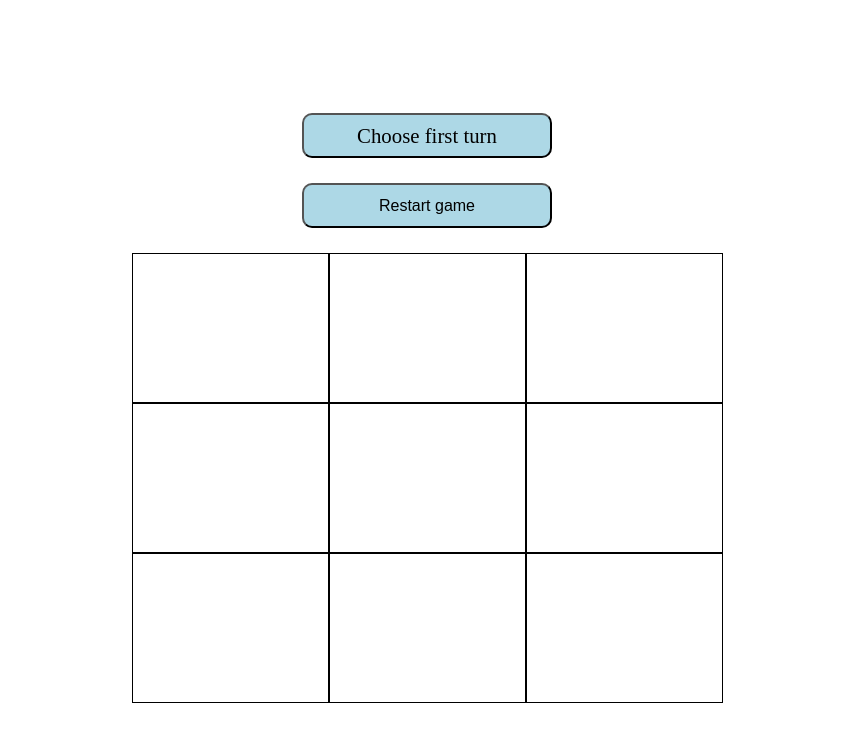
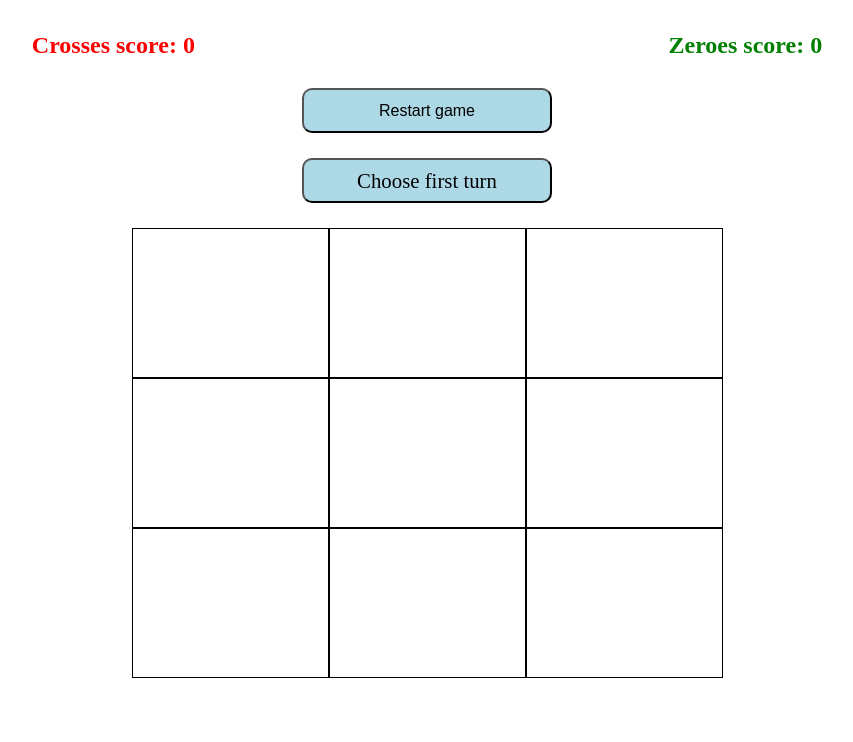
Before and after one commit to artemriabyi6/Tic-tac-toe, a plain HTML site: page index.html in a window 1280 px wide. Shown: the whole page, without its empty margins (213-1066 px from the left). Drawn offline with Linux system fonts and the light colour scheme.

Commit message:
Add score counter

```diff
--- a/index.html
+++ b/index.html
@@ -7,10 +7,13 @@
     <link rel="stylesheet" href="css/style.css">
 </head>
 <body>
-    <div></div>
+    <div class="score-box">
+        <h3 id="crosses-score">0</h3>
+        <h3 id="zeroes-score">0</h3>
+    </div>
     <div id="container">
+        <button class="start-btn" id="start-btn">Restart game</button>
         <button class="choose-btn" id="choose-btn" >Choose first turn</button>
-        <button class="start-btn" id="start-btn">Restart game</button>
         <div id="game-board">
 
             <div class="board-cell"></div>
--- a/index.js
+++ b/index.js
@@ -5,8 +5,18 @@ const greeting = document.createElement('h2')
 const startBtn = document.getElementById('start-btn')
 const choosetBtn = document.getElementById('choose-btn')
 const turn = document.createElement('p')
+const crossesScore = document.getElementById('crosses-score')
+const zeroesScore = document.getElementById('zeroes-score')
 
-// let counter = 0
+console.log(crossesScore, zeroesScore)
+
+
+
+ let counter = 0
+ let counter1 = 0
+
+ crossesScore.textContent =  `Crosses score: ${counter1}`
+zeroesScore.textContent =  `Zeroes score: ${counter}`
 
 let randomNum = function(){Math.floor((Math.random() * 2) + 1)};
 
@@ -15,7 +25,7 @@ function chooseTurn() {
    wrapper.insertBefore(turn, gameBoard)
 
    randomNum = Math.floor((Math.random() * 2) + 1)
-
+   console.log(randomNum)
    turn.classList.add('turn')
    if(randomNum % 2 === 0) {
       turn.textContent = 'Zeroes turn'
@@ -23,9 +33,9 @@ function chooseTurn() {
       turn.textContent = 'Crosses turn'
    }
 
-   if(turn.textContent !== null) {
-      choosetBtn.removeEventListener('click', chooseTurn)
-   }
+   // if(turn.textContent !== null) {
+   //    choosetBtn.removeEventListener('click', chooseTurn)
+   // }
 
    if(turn.textContent !== null) {
       arrfromBoardCells.forEach(cell => {
@@ -46,19 +56,20 @@ startBtn.addEventListener('click', () => {
    arrfromBoardCells.forEach(cell => {
       cell.textContent = ''
       cell.style.backgroundColor = 'inherit'
-      cell.addEventListener('click', playGame)
+       cell.addEventListener('click', playGame)
    })
 
    greeting.textContent = ''
+   console.log(wrapper.contains(turn))
    wrapper.removeChild(turn)
-
+   console.log(randomNum = Math.floor((Math.random() * 2) + 1))
 })
 
 
 
 function playGame(e) {
       randomNum++
-
+      console.log(randomNum)
 
 
       if(randomNum % 2 === 0) {
@@ -86,8 +97,8 @@ function playGame(e) {
            }
 
       if(boardCells[3].textContent === '\u00D7' && boardCells[4].textContent === '\u00D7' && boardCells[5].textContent === '\u00D7'){
-              console.log('Хрестики перемогли')
-              let greeting = document.createElement('h2')
+
+              greeting.style.color = 'red'
               greeting.classList.add('greeting')
               greeting.textContent = 'Crosses have won'
               gameBoard.prepend(greeting)
@@ -246,6 +257,16 @@ function playGame(e) {
 
 
       greeting.textContent === 'Zeroes have won' ? greeting.style.color = 'green' :  greeting.style.color = 'red';
+       switch(greeting.textContent) {
+
+         case 'Zeroes have won': counter++
+                                 zeroesScore.textContent =  `Zeroes score: ${counter++}`
+                                 break;
+         case 'Crosses have won': counter1++
+                                  crossesScore.textContent =  `Crosses score: ${counter1++}`
+                                  break;
+       }
+
 
       if(greeting.textContent === 'Zeroes have won' || greeting.textContent === 'Crosses have won' ) {
          arrfromBoardCells.forEach(cell => {
@@ -253,6 +274,8 @@ function playGame(e) {
          })
       }
 
+
+
    }
 
 arrfromBoardCells = Array.from(boardCells)
--- a/scss/style.scss
+++ b/scss/style.scss
@@ -1,11 +1,23 @@
 body{
-
+    .score-box {
+        display: flex;
+        justify-content: space-around;
+        align-items: center;
+    }
+    #crosses-score{
+        color: red;
+        font-size: 1.5rem;
+    }
+    #zeroes-score{
+        color:green;
+        font-size: 1.5rem;
+    }
     #container{
         display: flex;
         flex-direction: column;
         justify-content: center;
         align-items: center;
-        height: 100vh;
+        height: 600px;
         button {
             margin-bottom: 25px;
             width: 250px;
```
Also changed, not shown: css/style.css, 1 other file.
